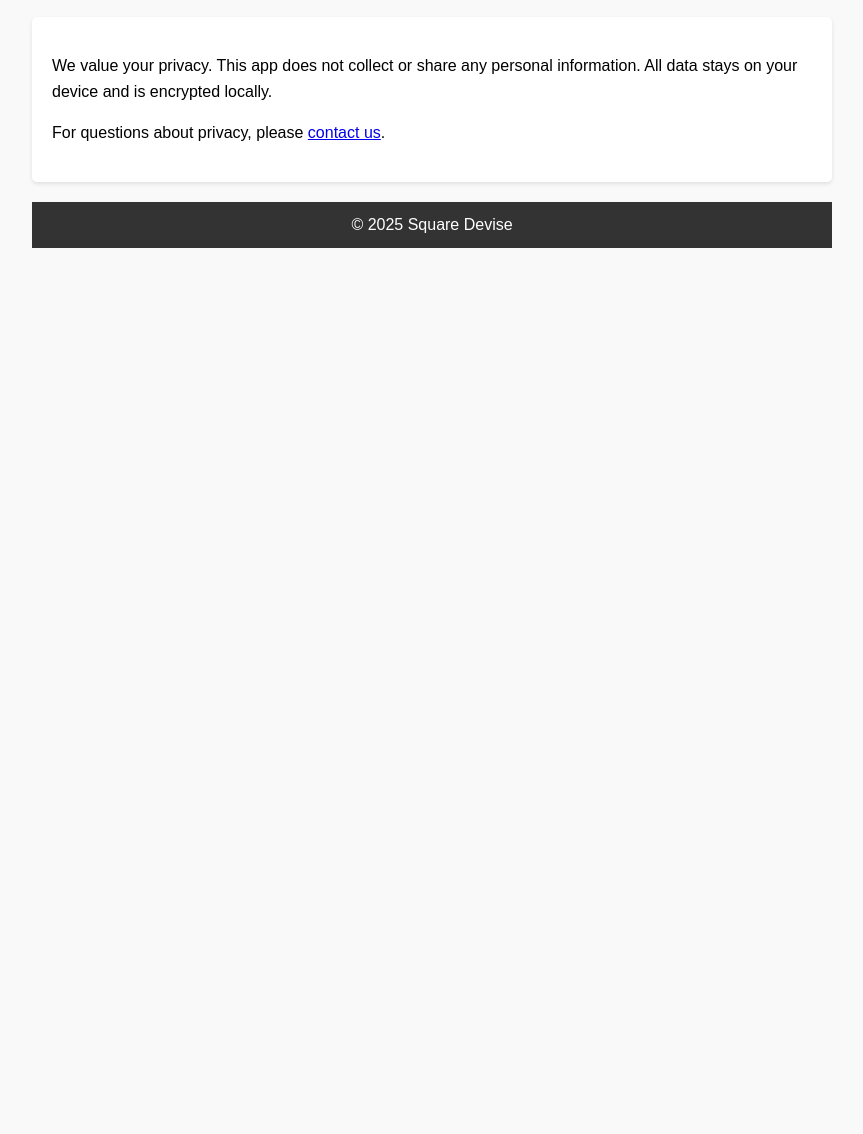
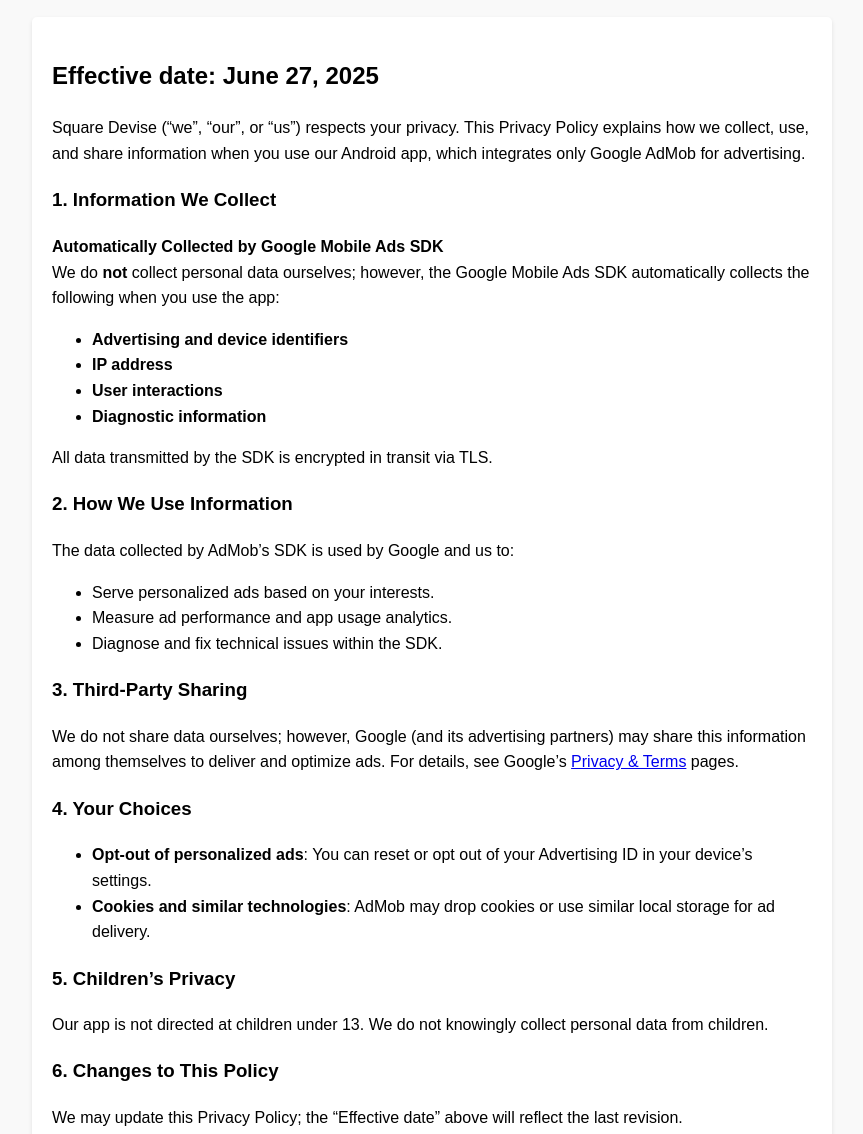
Before and after one commit to AMmoJo/Square-Devise-Website, a plain HTML site: page privacy-policy.html in a window 1280 px wide. Shown: the part 141-1275 px from the top of the page, without its empty margins (208-1071 px from the left). Before the commit the page ends 800 px from the top, so only its background shows below. Drawn offline with Linux system fonts and the light colour scheme.

Commit message:
changed privacy policy

```diff
--- a/privacy-policy.html
+++ b/privacy-policy.html
@@ -16,13 +16,41 @@
     </nav>
   </header>
   <main>
-    <p>
-      We value your privacy. This app does not collect or share any personal information.
-      All data stays on your device and is encrypted locally.
-    </p>
-    <p>
-      For questions about privacy, please <a href="contact.html">contact us</a>.
-    </p>
+    <h2>Effective date: June 27, 2025</h2>
+    <p>Square Devise (“we”, “our”, or “us”) respects your privacy. This Privacy Policy explains how we collect, use, and share information when you use our Android app, which integrates only Google AdMob for advertising.</p>
+    <h3>1. Information We Collect</h3>
+    <p><strong>Automatically Collected by Google Mobile Ads SDK</strong><br/>
+    We do <strong>not</strong> collect personal data ourselves; however, the Google Mobile Ads SDK automatically collects the following when you use the app:</p>
+    <ul>
+      <li><strong>Advertising and device identifiers</strong> </li>
+      <li><strong>IP address</strong></li>
+      <li><strong>User interactions</strong> </li>
+      <li><strong>Diagnostic information</strong> </li>
+    </ul>
+    <p>All data transmitted by the SDK is encrypted in transit via TLS.</p>
+
+    <h3>2. How We Use Information</h3>
+    <p>The data collected by AdMob’s SDK is used by Google and us to:</p>
+    <ul>
+      <li>Serve personalized ads based on your interests.</li>
+      <li>Measure ad performance and app usage analytics.</li>
+      <li>Diagnose and fix technical issues within the SDK.</li>
+    </ul>
+
+    <h3>3. Third-Party Sharing</h3>
+    <p>We do not share data ourselves; however, Google (and its advertising partners) may share this information among themselves to deliver and optimize ads. For details, see Google’s <a href="https://policies.google.com/technologies/partner-sites" target="_blank" rel="noopener">Privacy &amp; Terms</a> pages.</p>
+
+    <h3>4. Your Choices</h3>
+    <ul>
+      <li><strong>Opt-out of personalized ads</strong>: You can reset or opt out of your Advertising ID in your device’s settings.</li>
+      <li><strong>Cookies and similar technologies</strong>: AdMob may drop cookies or use similar local storage for ad delivery.</li>
+    </ul>
+
+    <h3>5. Children’s Privacy</h3>
+    <p>Our app is not directed at children under 13. We do not knowingly collect personal data from children.</p>
+
+    <h3>6. Changes to This Policy</h3>
+    <p>We may update this Privacy Policy; the “Effective date” above will reflect the last revision.</p>
   </main>
   <footer>
     &copy; 2025 Square Devise
```
Also changed, not shown: index.html (+4 -4 lines).
